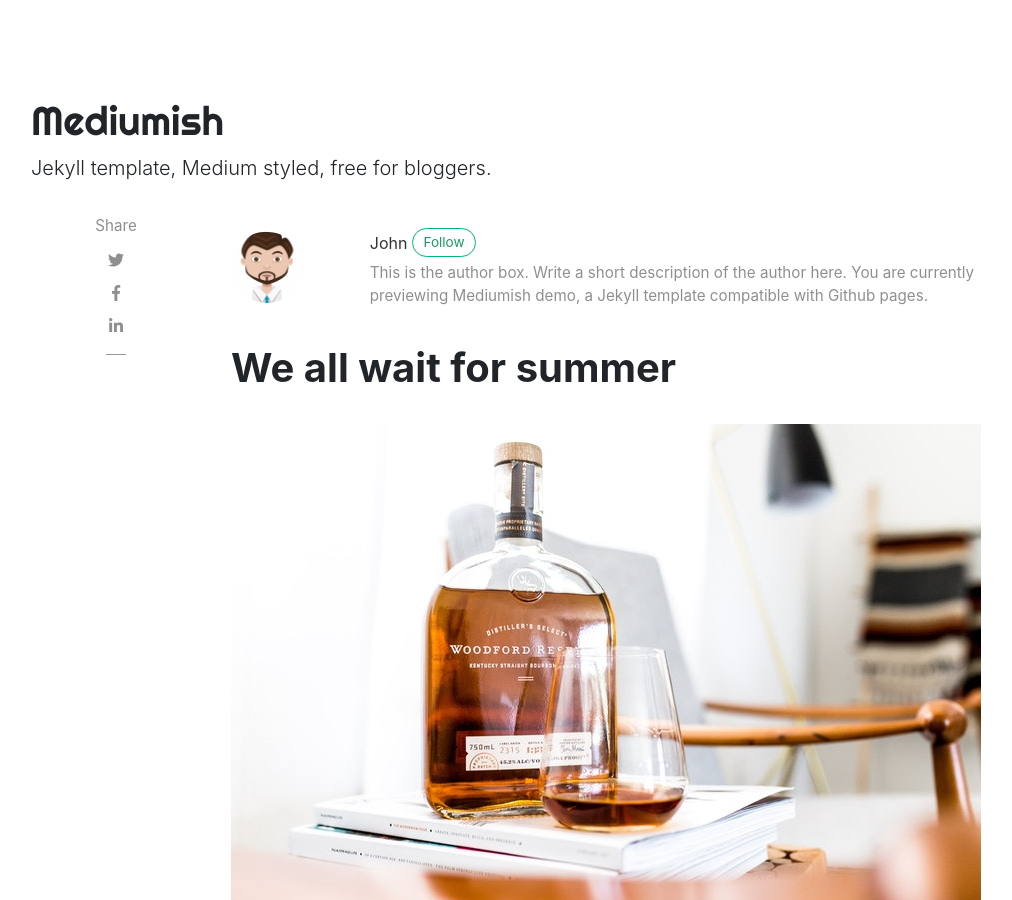
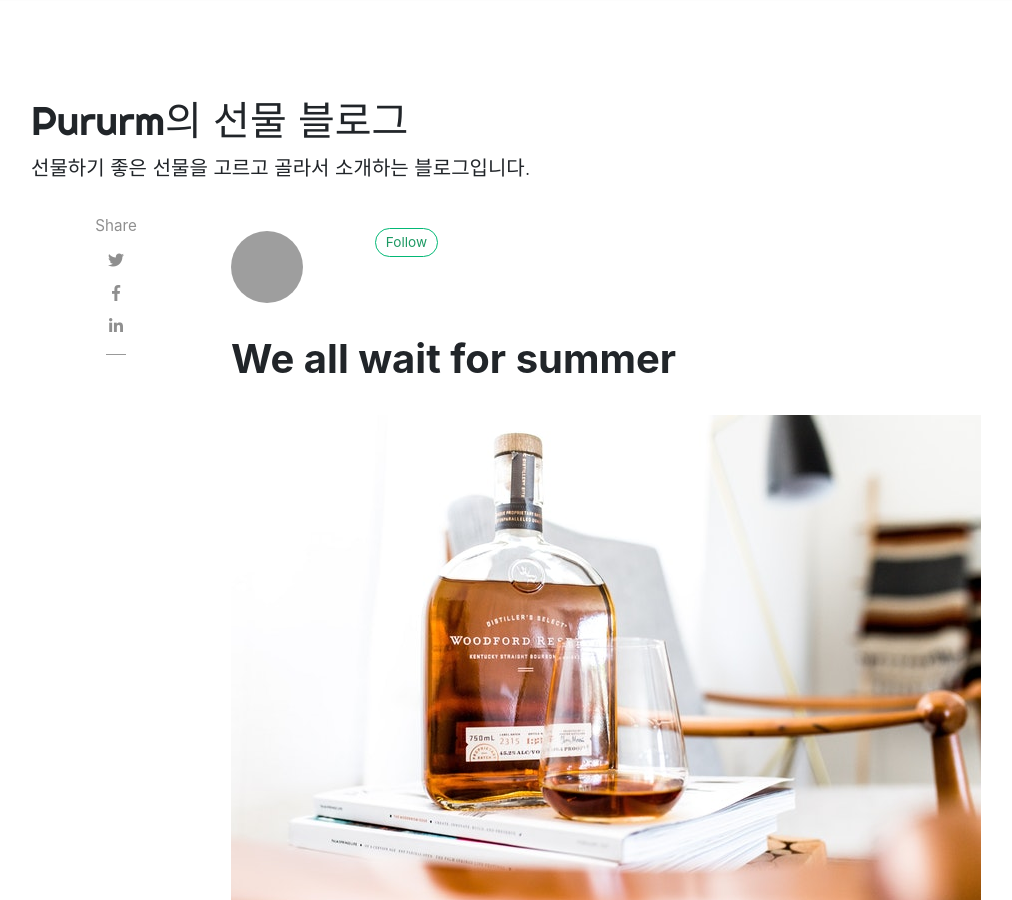
Before and after one commit to molkebi/pururm, a Jekyll site: the page built from _posts/2018-01-12-we-all-wait-for-summer.md, in a window 1280 px wide and 900 px high. Shown: the whole window, without its empty margins (54-1066 px from the left). Built offline with Jekyll 4.4.1, drawn with Linux system fonts in a browser that asks for light colours; nearby versions of some CDN libraries; comment, search, counter and statistics services are not loaded; some of the changed text lies outside the part shown; grey boxes are pictures that could not be loaded.

Commit message:
Update _config.yml

```diff
--- a/_config.yml
+++ b/_config.yml
@@ -1,10 +1,10 @@
 # Site
-name: "Mediumish"
-title: "Mediumish"
-description: "Jekyll template, Medium styled, free for bloggers."
+name: "Pururm의 선물 블로그"
+title: "PURURM의 선물 블로그"
+description: "선물하기 좋은 선물을 고르고 골라서 소개하는 블로그입니다."
 logo: 'assets/images/logo.png'
 favicon: 'assets/images/logo.png'
-baseurl: /mediumish-theme-jekyll
+baseurl: /pururm
 google_analytics: 'UA-46278016-1'
 disqus: 'demowebsite'
 mailchimp-list: 'https://wowthemes.us11.list-manage.com/subscribe/post?u=8aeb20a530e124561927d3bd8&amp;id=8c3d2d214b'
@@ -13,27 +13,19 @@ permalink: /:title/
 
 # Authors
 authors:
-  sal:
-    name: Sal
-    display_name: Sal
+  pururm:
+    name: Pururm
+    display_name: Pururm
     gravatar: e56154546cf4be74e393c62d1ae9f9d4
-    email: wowthemesnet@gmail.com
-    web: https://www.wowthemes.net
-    twitter: https://twitter.com/wowthemesnet
-    description: "Author of Mediumish, a Bootstrap Medium styled template available for WordPress, HTML, Ghost and Jekyll. You are currently previewing Jekyll template demo."
-  john:
-    name: John
-    display_name: John
-    avatar: 'assets/images/avatar.png'
-    gravatar: b1cc14991db7a456fcd761680bbc8f81
-    email: wowthemesnet@gmail.com
-    web: https://www.wowthemes.net
-    twitter: https://twitter.com/wowthemesnet
-    description: "This is the author box. Write a short description of the author here. You are currently previewing Mediumish demo, a Jekyll template compatible with Github pages."
+    email: pururm@naver.com
+    web: https://molkebi.github.io/pururm/
+    twitter:
+    description: "고르기 어려운 선물, 좋은 선물 상품만 찾아서, 모두에게 행복을 드리는데 보람을 가진 블로거입니다."
+
 
 # Plugins
 plugins:
-  - jekyll-paginate
+  - jekyll-paginate-v2
   - jekyll-sitemap
   - jekyll-feed
   - jekyll-seo-tag
@@ -48,7 +40,7 @@ jekyll-archives:
     category: '/category/:name/'
 
 # Pagination
-paginate: 6
+paginate: 12
 paginate_path: /page:num/
 
 # Other
```
